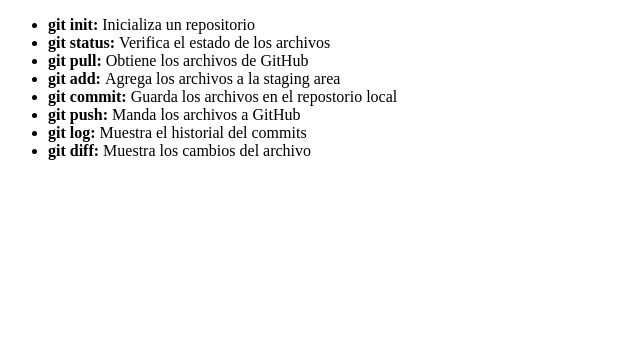
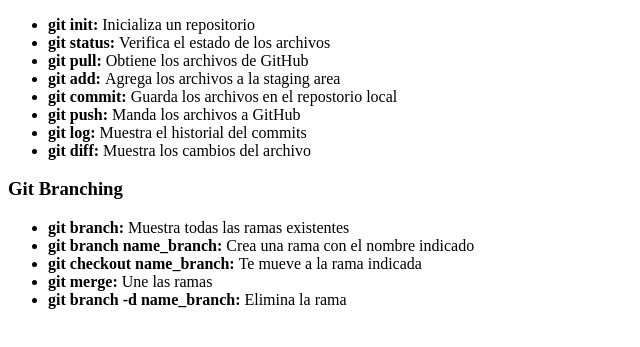
Before and after one commit to mparra37/tuto_git, a plain HTML site: page index.html in a window 1280 px wide. Shown: the part 105-452 px from the top of the page, without its empty margins (0-640 px from the left). Drawn offline with Linux system fonts and the light colour scheme.

Commit message:
Agrega comandos de branching

```diff
--- a/index.html
+++ b/index.html
@@ -20,7 +20,15 @@
 		<li><b>git diff: </b>Muestra los cambios del archivo</li>
 	</ul>
 
+	<h3>Git Branching</h3>
 
+	<ul>
+		<li><b>git branch: </b>Muestra todas las ramas existentes</li>
+		<li><b>git branch name_branch: </b>Crea una rama con el nombre indicado</li>
+		<li><b>git checkout name_branch: </b>Te mueve a la rama indicada</li>
+		<li><b>git merge: </b>Une las ramas</li>
+		<li><b>git branch -d name_branch: </b>Elimina la rama</li>
+	</ul>
 
 
 </body>
```
